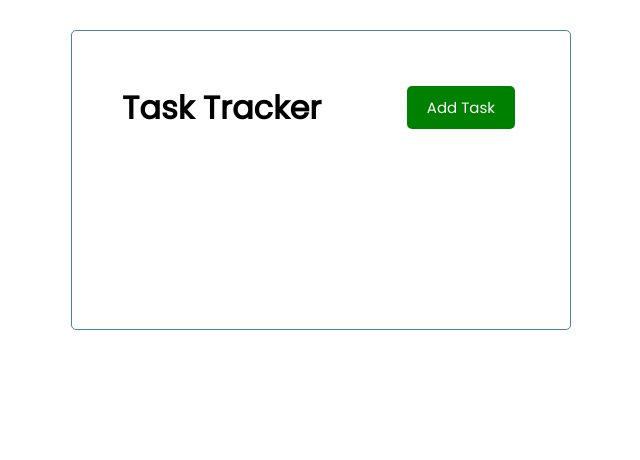
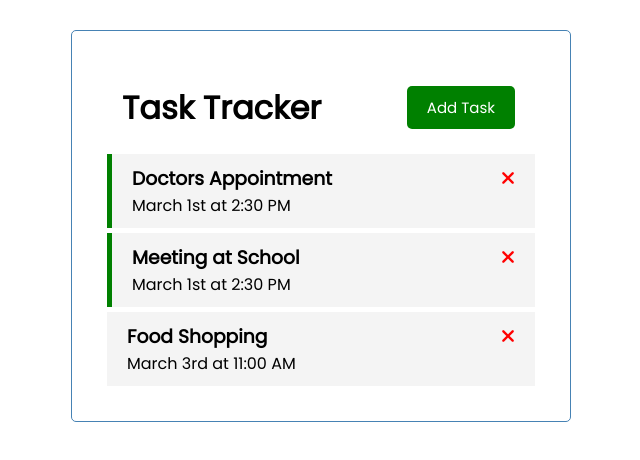
Before and after one commit to quackness/vue-task-creator, a Vue app: page / in a window 1280 px wide. Shown: the top 460 px of the page, without its empty margins (319-959 px from the left). Built offline with nearby package versions, Linux system fonts and the light colour scheme; data requests are answered from the project's data file.

Commit message:
fix the bug in fetchTasks() function, json was missing parentasis

```diff
--- a/src/App.vue
+++ b/src/App.vue
@@ -46,13 +46,13 @@ export default {
     },
     async fetchTasks() {
       const res = await fetch('http://localhost:5000/tasks')
-      const data = await res.json
+      const data = await res.json()
       return data
 
     }
   },
-  created() {
-      this.tasks = this.fetchTasks
+  async created() {
+      this.tasks = await this.fetchTasks()
   },
 }
 </script>
```
